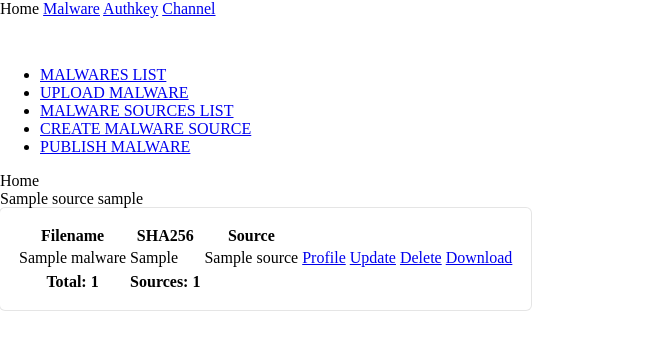
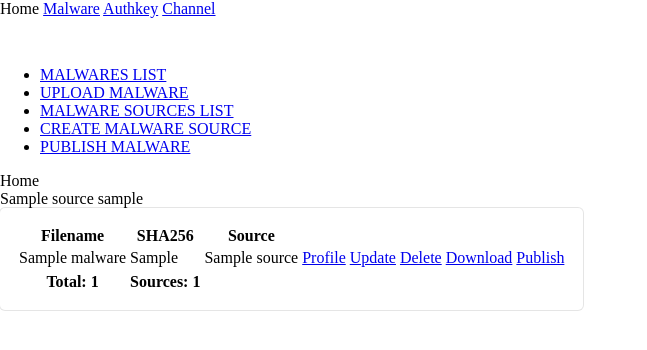
Before and after one commit to spitfire-sidra/mazu, a Django app: template malware/templates/malware/list.html in a window 1280 px wide. Shown: the top 350 px of the page, without its empty margins (0-647 px from the left). Run offline with Django 3.2, Linux system fonts and the light colour scheme; the template is opened without the code that fills it: most values are stand-ins (such as "Sample title", 1, 10 or a date in 2020); some libraries are stand-ins or nearby versions.

Commit message:
sha256 can display on the publish form

```diff
--- a/malware/templates/malware/list.html
+++ b/malware/templates/malware/list.html
@@ -30,6 +30,7 @@
 <a href='{% url 'malware_update' malware.sha512 %}'>Update</a>
 <a href='{% url 'malware_delete' malware.sha512 %}'>Delete</a>
 <a href='{% url 'malware_download' malware.sha512 %}'>Download</a>
+<a href='{% url 'malware_publish' malware.sha256 %}'>Publish</a>
 </td>
 </tr>
 {% empty %}
--- a/malware/templates/malware_base.html
+++ b/malware/templates/malware_base.html
@@ -6,6 +6,6 @@
   <li><a href="{% url 'malware_upload' %}">UPLOAD MALWARE</a></li>
   <li><a href="{% url 'malware_source_list' %}">MALWARE SOURCES LIST</a></li>
   <li><a href="{% url 'malware_source_create' %}">CREATE MALWARE SOURCE</a></li>
-  <li><a href="{% url 'malware_publish' '' %}">PUBLISH MALWARE</a></li>
+  <li><a href="{% url 'malware_publish' %}">PUBLISH MALWARE</a></li>
 </ul>
 {% endblock leftcolumn %}
--- a/malware/urls.py
+++ b/malware/urls.py
@@ -28,5 +28,6 @@ urlpatterns = patterns(
     url(r'^profile/(?P<slug>[\w]+)/$', MalwareProfileView.as_view(), name='malware_profile'),
     url(r'^delete/(?P<slug>[\w]+)/$', MalwareDeleteView.as_view(), name='malware_delete'),
     url(r'^update/(?P<slug>[\w]+)/$', MalwareUpdateView.as_view(), name='malware_update'),
-    url(r'^publish/(?P<slug>[\w]*)$', MalwarePublishView.as_view(), name='malware_publish'),
+    url(r'^publish/$', MalwarePublishView.as_view(), name='malware_publish'),
+    url(r'^publish/(?P<slug>[\w]*)/$', MalwarePublishView.as_view(), name='malware_publish'),
 )
```
Also changed, not shown: malware/views.py (+7 -0 lines).
